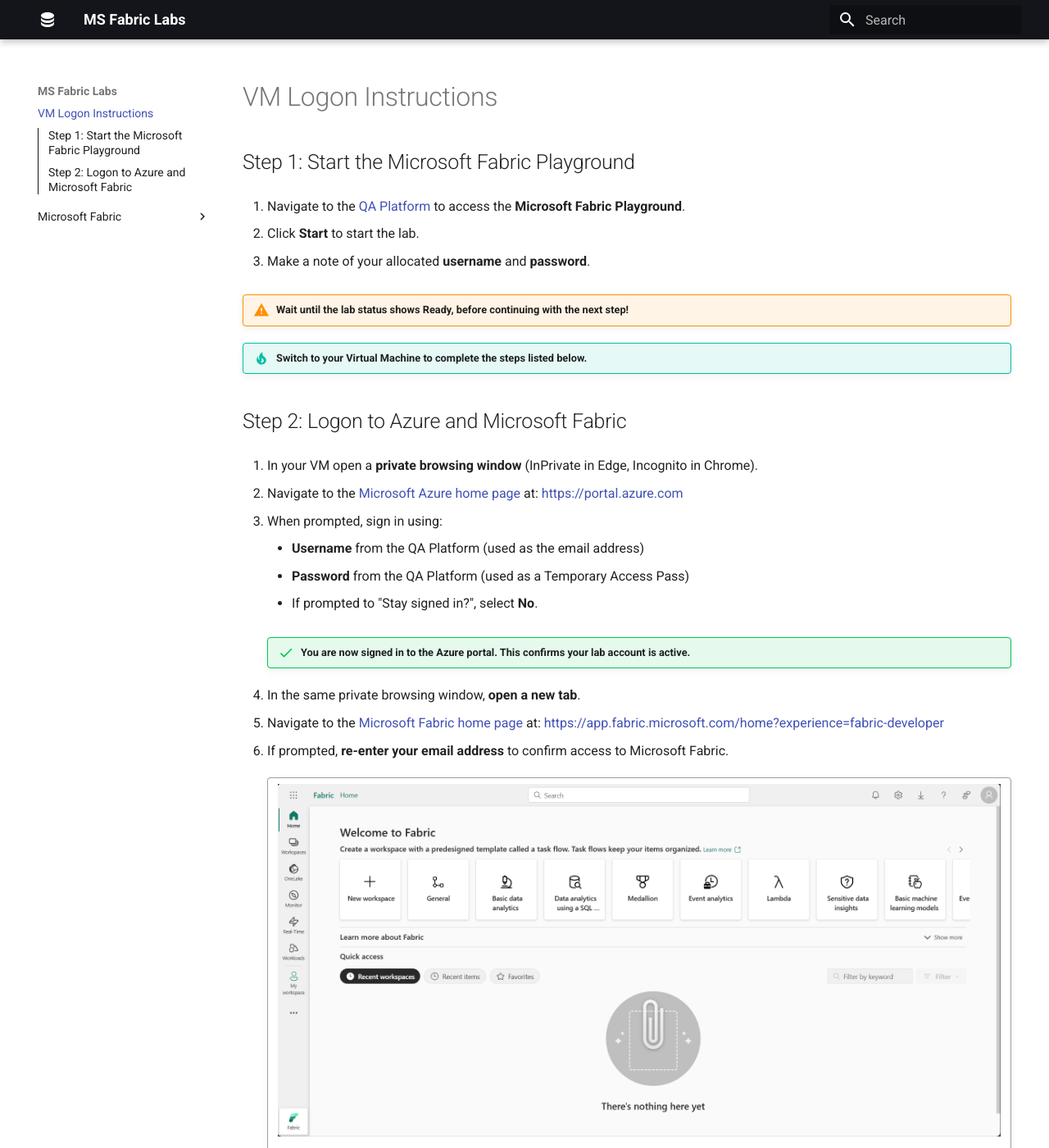
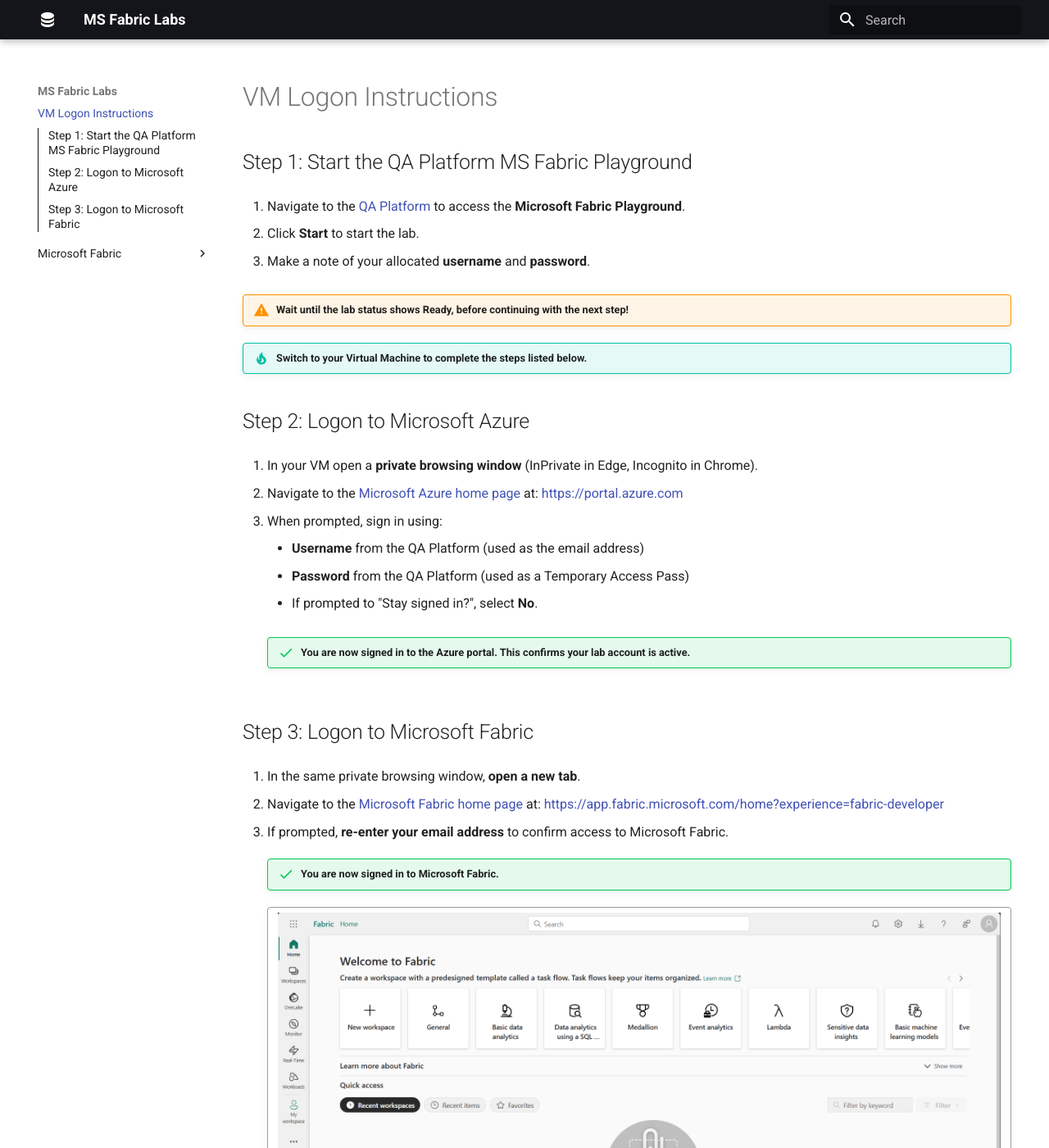
Before and after one commit to qaalabs/fabric, an MkDocs documentation site: the page built from docs/run-inside-vm.md, in a window 1280 px wide and 1400 px high. Shown: the whole window at 82% size. Built offline with MkDocs 1.6.1 and Material for MkDocs 9.7.7, drawn with Linux system fonts in a browser that asks for light colours; some of the changed text lies outside the part shown.

Commit message:
Add instructions

```diff
--- a/docs/run-inside-vm.md
+++ b/docs/run-inside-vm.md
@@ -1,4 +1,4 @@
-## Step 1: Start the Microsoft Fabric Playground
+## Step 1: Start the QA Platform MS Fabric Playground
 
 1. Navigate to the [QA Platform](https://bud.sso.app.qa.com/lab/microsoft-fabric-playground/) to access the **Microsoft Fabric Playground**.
 
@@ -11,7 +11,7 @@
 !!! tip "Switch to your Virtual Machine to complete the steps listed below."
 
 
-## Step 2: Logon to Azure and Microsoft Fabric
+## Step 2: Logon to Microsoft Azure
 
 1. In your VM open a **private browsing window** (InPrivate in Edge, Incognito in Chrome).
 
@@ -26,11 +26,19 @@
 
     !!! success "You are now signed in to the **Azure portal**. This confirms your lab account is active."
 
-4. In the same private browsing window, **open a new tab**.
 
-5. Navigate to the [Microsoft Fabric home page](https://app.fabric.microsoft.com/home?experience=fabric-developer) at: https://app.fabric.microsoft.com/home?experience=fabric-developer
+## Step 3: Logon to Microsoft Fabric
 
-6. If prompted, **re-enter your email address** to confirm access to Microsoft Fabric.
+1. In the same private browsing window, **open a new tab**.
+
+2. Navigate to the [Microsoft Fabric home page](https://app.fabric.microsoft.com/home?experience=fabric-developer) at: https://app.fabric.microsoft.com/home?experience=fabric-developer
+
+3. If prompted, **re-enter your email address** to confirm access to Microsoft Fabric.
+
+    !!! success "You are now signed in to **Microsoft Fabric**."
 
     !!! quote ""
         ![Fabric home page](img/qa-fabric-home.png)
+
+    !!! warning "You do not have to signup to a Microsoft Fabric Trial!"
+        - If asked to do so please let your trainer know.
```
Also changed, not shown: docs/04-ingest-pipeline/index.md (+41 -44 lines).
